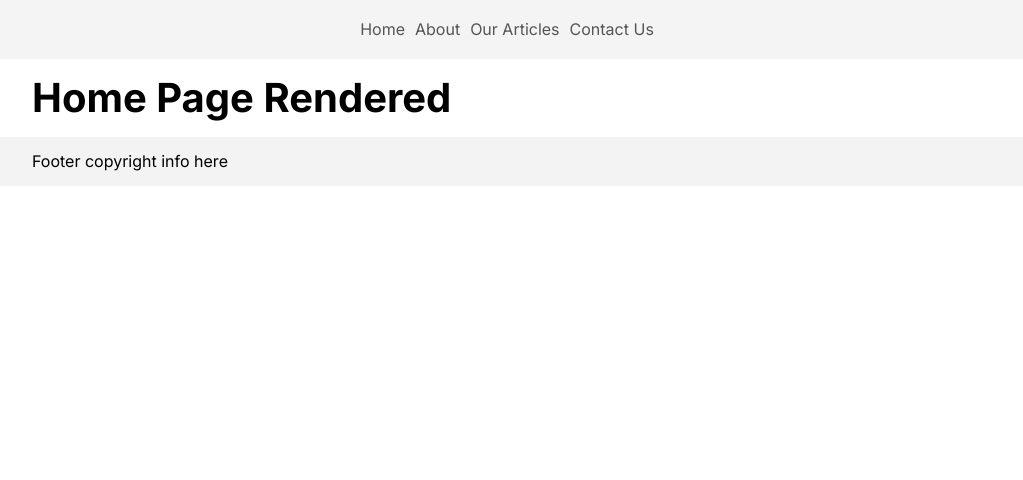
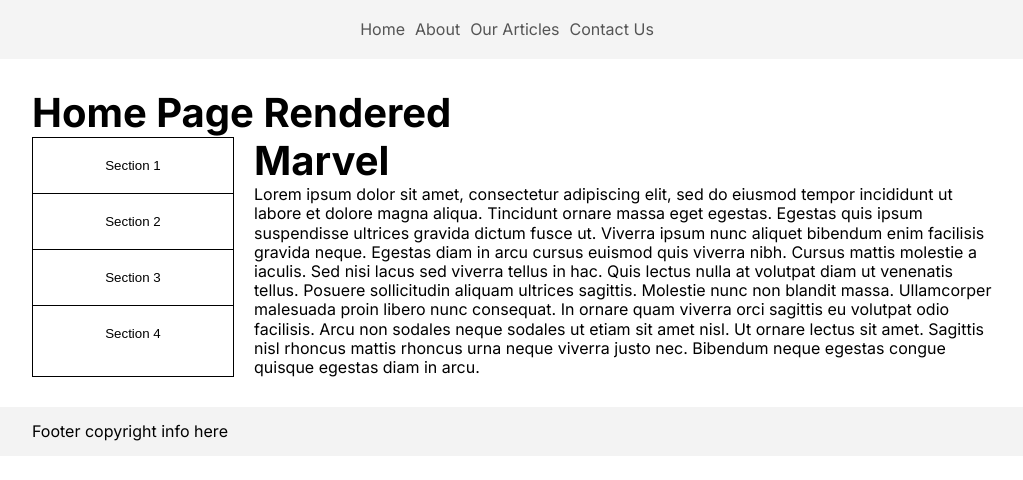
Before and after one commit to arbiasgjoshi/new-react-app, a React (Create React App) app: page / in a window 1280 px wide. Shown: the top 480 px of the page, without its empty margins (128-1151 px from the left). Built offline with nearby package versions, Linux system fonts and the light colour scheme.

Commit message:
leftNav and sections

```diff
--- a/src/App.css
+++ b/src/App.css
@@ -5,10 +5,6 @@
 
 .mainWrapper {
   padding: 1.5rem 0;
-}
-
-.mainWrapper h1 {
-  margin: 0;
 }
 
 h1.pageTitle {
@@ -32,9 +28,3 @@ h1.pageTitle {
   font-weight: 500;
   margin: 1rem;
 }
-
-.pagination {
-  display: flex;
-  flex-direction: row;
-  list-style: none;
-}
--- /dev/null
+++ b/src/components/molecules/leftNav/index.js
@@ -0,0 +1,22 @@
+const LeftNav = ({ changeSection }) => {
+  return (
+    <>
+      <nav>
+        <button type="button" onClick={() => changeSection(1)}>
+          Section 1
+        </button>
+        <button type="button" onClick={() => changeSection(2)}>
+          Section 2
+        </button>
+        <button type="button" onClick={() => changeSection(3)}>
+          Section 3
+        </button>
+        <button type="button" onClick={() => changeSection(4)}>
+          Section 4
+        </button>
+      </nav>
+    </>
+  );
+};
+
+export default LeftNav;
--- /dev/null
+++ b/src/components/organisms/sectionTabs/index.js
@@ -0,0 +1,97 @@
+import styles from "./sectionTabs.module.scss";
+
+const SectionTabs = ({ activeSection }) => {
+  const switchSections = (val) => {
+    switch (val) {
+      case 1:
+        return (
+          <div className={styles.sectionWrapper}>
+            <h1>Marvel</h1>
+            <p>
+              Lorem ipsum dolor sit amet, consectetur adipiscing elit, sed do
+              eiusmod tempor incididunt ut labore et dolore magna aliqua.
+              Tincidunt ornare massa eget egestas. Egestas quis ipsum
+              suspendisse ultrices gravida dictum fusce ut. Viverra ipsum nunc
+              aliquet bibendum enim facilisis gravida neque. Egestas diam in
+              arcu cursus euismod quis viverra nibh. Cursus mattis molestie a
+              iaculis. Sed nisi lacus sed viverra tellus in hac. Quis lectus
+              nulla at volutpat diam ut venenatis tellus. Posuere sollicitudin
+              aliquam ultrices sagittis. Molestie nunc non blandit massa.
+              Ullamcorper malesuada proin libero nunc consequat. In ornare quam
+              viverra orci sagittis eu volutpat odio facilisis. Arcu non sodales
+              neque sodales ut etiam sit amet nisl. Ut ornare lectus sit amet.
+              Sagittis nisl rhoncus mattis rhoncus urna neque viverra justo nec.
+              Bibendum neque egestas congue quisque egestas diam in arcu.
+            </p>
+          </div>
+        );
+      case 2:
+        return (
+          <div className={styles.sectionWrapper}>
+            <h1>DC</h1>
+            <p>
+              Lorem ipsum dolor sit amet, consectetur adipiscing elit, sed do
+              eiusmod tempor incididunt ut labore et dolore magna aliqua.
+              Tincidunt ornare massa eget egestas. Egestas quis ipsum
+              suspendisse ultrices gravida dictum fusce ut. Viverra ipsum nunc
+              aliquet bibendum enim facilisis gravida neque. Egestas diam in
+              arcu cursus euismod quis viverra nibh. Cursus mattis molestie a
+              iaculis. Sed nisi lacus sed viverra tellus in hac. Quis lectus
+              nulla at volutpat diam ut venenatis tellus. Posuere sollicitudin
+              aliquam ultrices sagittis. Molestie nunc non blandit massa.
+              Ullamcorper malesuada proin libero nunc consequat. In ornare quam
+              viverra orci sagittis eu volutpat odio facilisis. Arcu non sodales
+              neque sodales ut etiam sit amet nisl. Ut ornare lectus sit amet.
+              Sagittis nisl rhoncus mattis rhoncus urna neque viverra justo nec.
+              Bibendum neque egestas congue quisque egestas diam in arcu.
+            </p>
+          </div>
+        );
+      case 3:
+        return (
+          <div className={styles.sectionWrapper}>
+            <h1>Invictus</h1>
+            <p>
+              Vel eros donec ac odio tempor orci. Placerat orci nulla
+              pellentesque dignissim enim sit amet venenatis. Magna ac placerat
+              vestibulum lectus mauris ultrices eros in cursus. Adipiscing elit
+              ut aliquam purus sit amet. Congue quisque egestas diam in arcu.
+              Tincidunt ornare massa eget egestas purus viverra accumsan in
+              nisl. Egestas dui id ornare arcu odio. Dis parturient montes
+              nascetur ridiculus mus. Sem nulla pharetra diam sit amet. Lacus
+              vel facilisis volutpat est velit egestas dui id ornare. Mauris
+              ultrices eros in cursus turpis massa tincidunt. Enim diam
+              vulputate ut pharetra sit. Tellus at urna condimentum mattis
+              pellentesque id nibh. Volutpat est velit egestas dui id ornare
+              arcu.
+            </p>
+          </div>
+        );
+      case 4:
+        return (
+          <div className={styles.sectionWrapper}>
+            <h1>Anime</h1>
+            <p>
+              Vel eros donec ac odio tempor orci. Placerat orci nulla
+              pellentesque dignissim enim sit amet venenatis. Magna ac placerat
+              vestibulum lectus mauris ultrices eros in cursus. Adipiscing elit
+              ut aliquam purus sit amet. Congue quisque egestas diam in arcu.
+              Tincidunt ornare massa eget egestas purus viverra accumsan in
+              nisl. Egestas dui id ornare arcu odio. Dis parturient montes
+              nascetur ridiculus mus. Sem nulla pharetra diam sit amet. Lacus
+              vel facilisis volutpat est velit egestas dui id ornare. Mauris
+              ultrices eros in cursus turpis massa tincidunt. Enim diam
+              vulputate ut pharetra sit. Tellus at urna condimentum mattis
+              pellentesque id nibh. Volutpat est velit egestas dui id ornare
+              arcu.
+            </p>
+          </div>
+        );
+      default:
+        return "";
+    }
+  };
+  return <div className="itemsWrapper">{switchSections(activeSection)}</div>;
+};
+
+export default SectionTabs;
--- /dev/null
+++ b/src/components/organisms/sectionTabs/sectionTabs.module.scss
@@ -0,0 +1,4 @@
+.sectionWrapper {
+    display: flex;
+    flex-direction: column;
+}
--- a/src/index.css
+++ b/src/index.css
@@ -43,3 +43,8 @@ p {
   list-style: 2rem;
   margin: 0;
 }
+
+ul {
+  list-style: none;
+  padding-left: 0;
+}
--- a/src/pages/about/index.js
+++ b/src/pages/about/index.js
@@ -1,9 +1,11 @@
-import React from "react";
+import mainStyles from "../../styles/main.module.scss";
 
 const About = () => {
   return (
-    <div className="mainWrapper">
-      <h1>About Page Rendered</h1>
+    <div className={mainStyles.mainWrapper}>
+      <div className="container">
+        <h1>About Page Rendered</h1>
+      </div>
     </div>
   );
 };
--- a/src/pages/contact/index.js
+++ b/src/pages/contact/index.js
@@ -1,7 +1,11 @@
+import mainStyles from "../../styles/main.module.scss";
+
 const ContactPage = () => {
   return (
-    <div className="mainWrapper">
-      <h1>Contact Page Rendered</h1>
+    <div className={mainStyles.mainWrapper}>
+      <div className="container">
+        <h1>Contact Page Rendered</h1>
+      </div>
     </div>
   );
 };
--- /dev/null
+++ b/src/pages/home/home.module.scss
@@ -0,0 +1,24 @@
+.groupedItems {
+    display: flex;
+    flex-direction: row;
+
+    nav {
+        margin-right: 2rem;
+        display: flex;
+        flex-direction: column;
+        min-height: 200px;
+        border: 1px solid #000;
+
+        button {
+            width: 200px;
+            border: 0;
+            padding: 2rem 1rem;
+            background-color: #fff;
+            border-bottom: 1px solid #000;
+
+            &:last-child {
+                border-bottom: 0;
+            }
+        }
+    }
+}
--- a/src/pages/home/index.js
+++ b/src/pages/home/index.js
@@ -1,12 +1,24 @@
-import React from "react";
+import { useState } from "react";
 
-import styles from '../../styles/main.module.scss';
+import LeftNav from "../../components/molecules/leftNav";
+import SectionTabs from "../../components/organisms/sectionTabs";
+
+import styles from "./home.module.scss";
+import mainStyles from "../../styles/main.module.scss";
 
 const Homepage = () => {
+  const [section, setSection] = useState(1);
+
   return (
-    <div className={styles.mainWrapper}>
+    <div className={mainStyles.mainWrapper}>
       <div className="container">
         <h1>Home Page Rendered</h1>
+
+
+        <div className={styles.groupedItems}>
+          <LeftNav changeSection={(value) => setSection(value)} />
+          <SectionTabs activeSection={section} />
+        </div>
       </div>
     </div>
   );
--- /dev/null
+++ b/src/pages/posts/posts.module.scss
@@ -0,0 +1,65 @@
+.pageTitle {
+    font-size: 34px;
+    line-height: 40px;
+    font-family: "Inter", sans-serif;
+    font-weight: 500;
+    margin-bottom: 30px;
+    padding-bottom: 10px;
+    border-bottom: 2px solid;
+    display: inline-flex;
+}
+
+.filtersWrapper {
+    display: flex;
+    flex-direction: row;
+    justify-content: space-between;
+
+    input[type=text],
+    select {
+        width: 32%;
+        font-size: 16px;
+        font-family: "Inter", sans-serif;
+        font-weight: 500;
+    }
+
+    input[type=text] {
+        padding: 1rem;
+        border: 0;
+        border-bottom: 2px solid #ccc;
+    }
+
+    select {
+        border: 0;
+        border-bottom: 2px solid #ccc;
+    }
+}
+
+.pagination {
+    display: flex;
+    flex-direction: row;
+
+    li {
+        margin-right: 1.5rem;
+
+        &:last-child {
+            margin-right: 0;
+        }
+        button {
+            background-color: #fff;
+            padding: 1rem 2rem;
+            border-radius: 0.5rem;
+            border: 1px solid #ccc;
+
+            &:hover {
+                cursor: pointer;
+                background-color: #ccc;
+                color: #fff;
+            }
+
+            &.activeItem {
+                background-color: rgb(134, 202, 185);
+                color: #fff;
+            }
+        }
+    }
+}
--- a/src/styles/main.module.scss
+++ b/src/styles/main.module.scss
@@ -1,3 +1,3 @@
 .mainWrapper {
-  padding: 1.5rem 0;
+  padding: 3rem 0;
 }
```
Also changed, not shown: src/pages/posts/index.js (+75 -17 lines).
